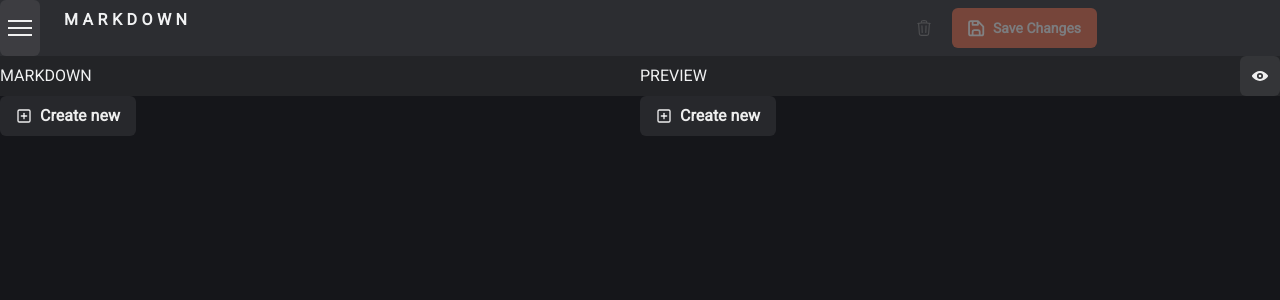
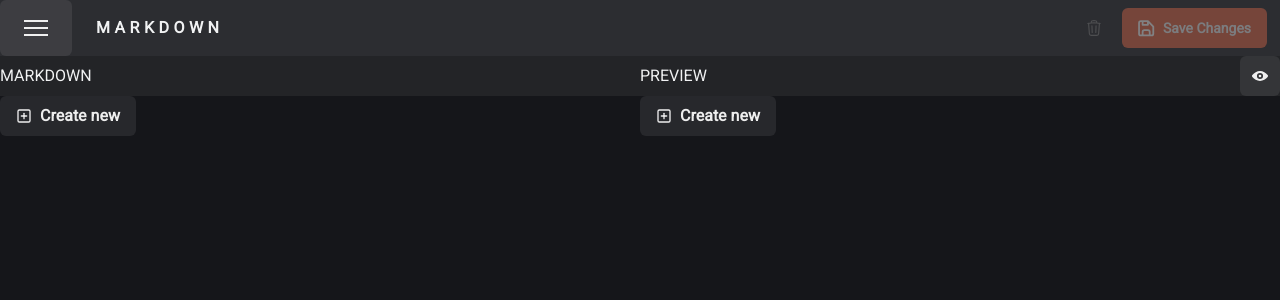
Before and after one commit to lloydlobo/markdown-editor, a Next.js app: page / in a window 1280 px wide. Shown: the top 300 px of the page. Built offline with nearby package versions, Linux system fonts and the light colour scheme.

Commit message:
style: fix logo position and stretch navbar

```diff
--- a/components/navbar/logo.tsx
+++ b/components/navbar/logo.tsx
@@ -11,7 +11,15 @@ export default function Logo() {
       borderInlineEndColor="blackAlpha.400"
       h="full"
     >
-      <Text fontWeight="bold" letterSpacing="0.5ch" textTransform="uppercase">markdown</Text>
+      <Text
+        fontWeight="bold"
+        letterSpacing="0.5ch"
+        textTransform="uppercase"
+        lineHeight="none"
+        mb="0"
+      >
+        markdown
+      </Text>
     </Box>
   );
 }
--- a/components/navbar/navbar.tsx
+++ b/components/navbar/navbar.tsx
@@ -17,7 +17,6 @@ export default function Navbar() {
             gridTemplateColumns={{
               base: "56px 1fr",
               md: "72px 1fr",
-              xl: "auto 1fr 20px 150px",
             }}
           >
             <AsideButton />
```
